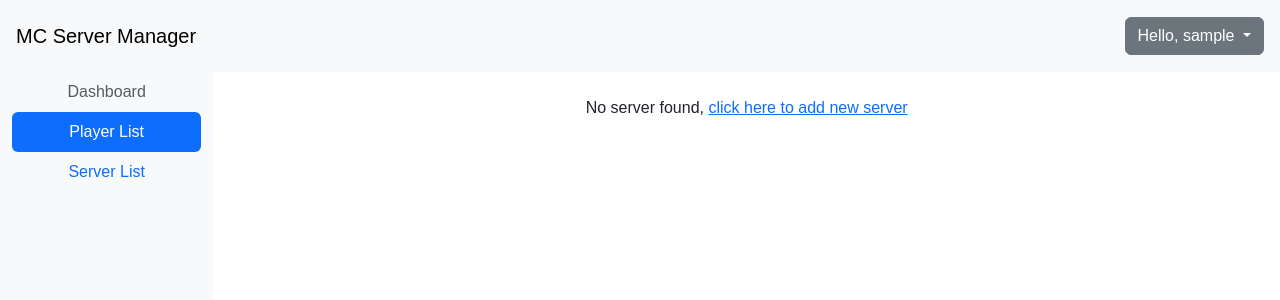
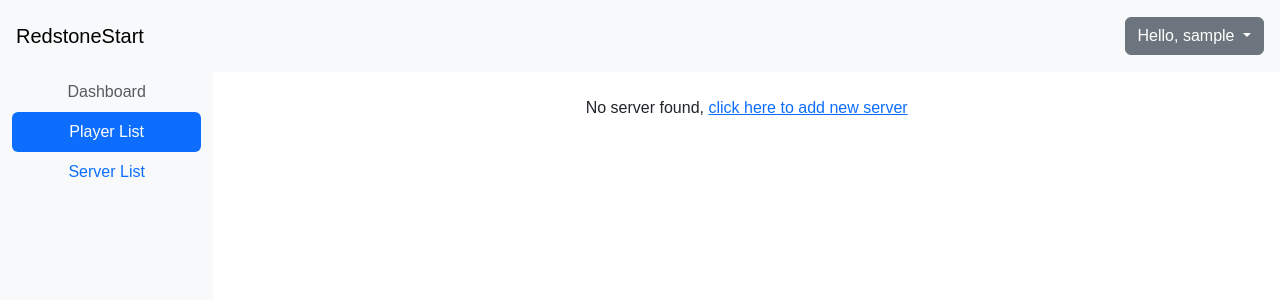
Before and after one commit to Pr1mary/RedstoneStart, a Django app: page /playermanager/ in a window 1280 px wide. Shown: the top 300 px of the page. Run offline with Django 5.2, Linux system fonts and the light colour scheme; the visitor is signed in with stand-in values (Sample User, id 1); data that the repository does not hold is empty; some libraries are stand-ins or nearby versions.

Commit message:
DONE rename app title in web pages

```diff
--- a/webapp/templates/base.html
+++ b/webapp/templates/base.html
@@ -5,7 +5,7 @@
 <head>
     <meta charset="UTF-8">
     <meta name="viewport" content="width=device-width, initial-scale=1.0">
-    <title>MC Server Manager</title>
+    <title>RedstoneStart</title>
 
     <link rel="stylesheet" href="{% static 'css/bootstrap.min.css' %}">
     <link rel="stylesheet" href="{% static 'css/custom.css' %}">
--- a/webapp/templates/base_clean.html
+++ b/webapp/templates/base_clean.html
@@ -5,7 +5,7 @@
 <head>
     <meta charset="UTF-8">
     <meta name="viewport" content="width=device-width, initial-scale=1.0">
-    <title>MC Server Manager</title>
+    <title>RedstoneStart</title>
 
     <link rel="stylesheet" href="{% static 'css/bootstrap.min.css' %}">
     <link rel="stylesheet" href="{% static 'css/custom.css' %}">
--- a/webapp/templates/components/navbar.html
+++ b/webapp/templates/components/navbar.html
@@ -1,7 +1,7 @@
 <nav class="navbar navbar-light bg-light p-3">
   <div class="d-flex col-12 col-md-3 col-lg-2 mb-2 mb-lg-0 flex-wrap flex-md-nowrap justify-content-between">
       <a class="navbar-brand" href="#">
-          MC Server Manager
+          RedstoneStart
       </a>
       <button class="navbar-toggler d-md-none collapsed mb-3" type="button" data-toggle="collapse" data-target="#sidebar" aria-controls="sidebar" aria-expanded="false" aria-label="Toggle navigation">
           <span class="navbar-toggler-icon"></span>
```
